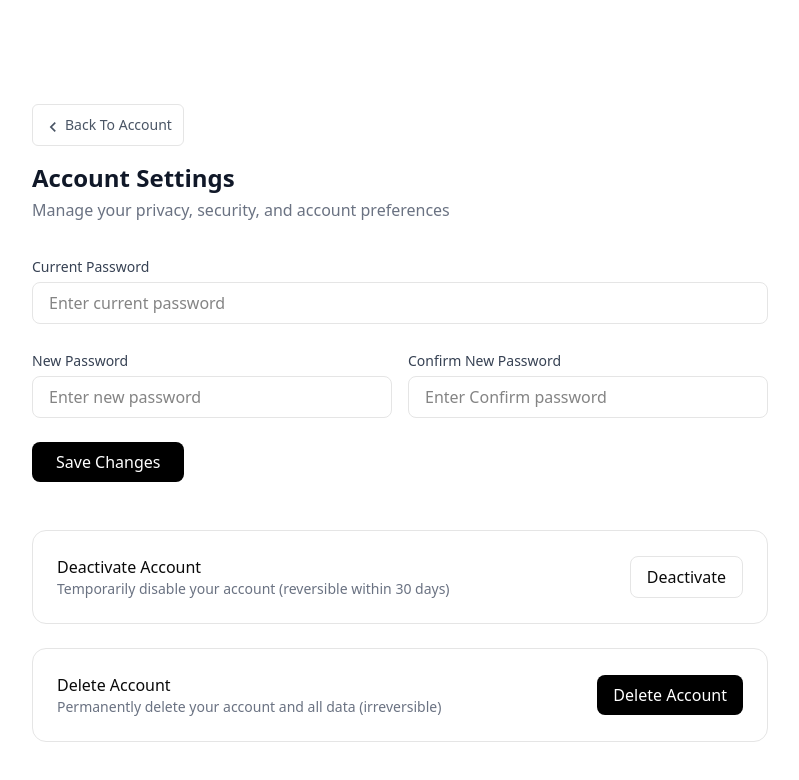
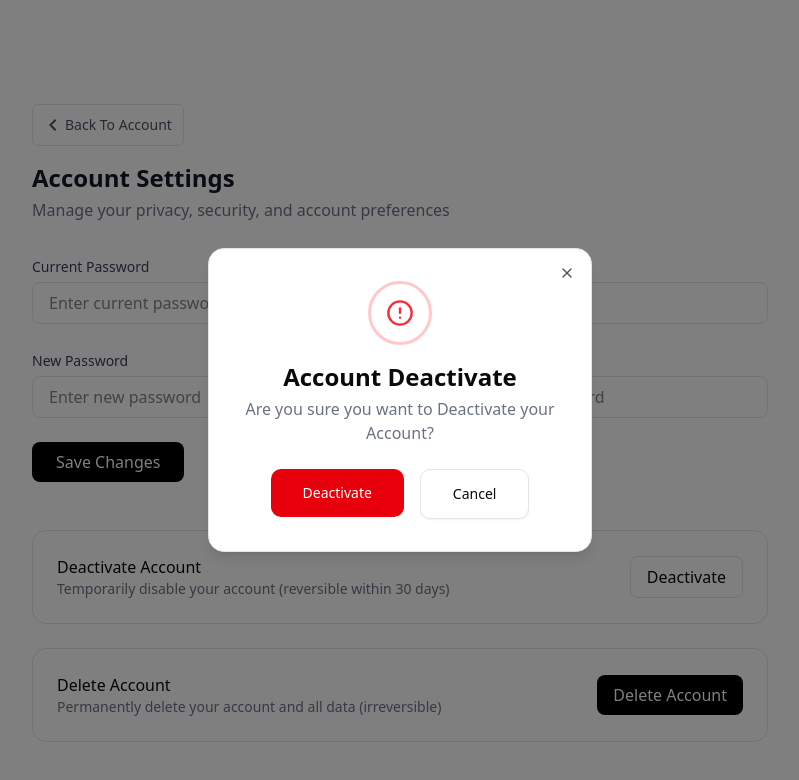
Before and after one commit to abedinalways/traec, a Next.js app: page /profile/account-setting in a window 1280 px wide. Both pictures are taken after a click on the button "Deactivate". Shown: the top 780 px of the page, without its empty margins (240-1039 px from the left). Built offline with nearby package versions, Linux system fonts and the light colour scheme.

Commit message:
added a reusable actions dialog

```diff
--- a/src/app/profile/account-setting/page.tsx
+++ b/src/app/profile/account-setting/page.tsx
@@ -1,7 +1,108 @@
+// import Link from "next/link";
+// import { MdKeyboardArrowLeft } from "react-icons/md";
+
+// export default function Page() {
+//   return (
+//     <div className="w-full max-w-3xl mx-auto px-4 py-10">
+//       {/* Back Button */}
+//       <Link
+//         href={"/profile"}
+//         className="flex items-center max-w-38 rounded-sm p-2 text-sm border text-gray-600 hover:text-black mb-4"
+//       >
+//         <MdKeyboardArrowLeft size={24} className="pt-1" />
+//         Back To Account
+//       </Link>
+
+//       {/* Page Title */}
+//       <h1 className="text-2xl font-semibold text-gray-900">Account Settings</h1>
+//       <p className="text-gray-500 mt-1 mb-8">
+//         Manage your privacy, security, and account preferences
+//       </p>
+
+//       {/* Change Password Form */}
+//       <form className="bg-white rounded-xl space-y-6">
+//         {/* Current Password */}
+//         <div>
+//           <label className="text-sm text-gray-700">Current Password</label>
+//           <input
+//             type="password"
+//             placeholder="Enter current password"
+//             className="mt-1 w-full rounded-md border px-4 py-2 focus:outline-none focus:ring-2 focus:ring-black/10"
+//           />
+//         </div>
+
+//         {/* New Password & Confirm Password */}
+//         <div className="grid grid-cols-1 md:grid-cols-2 gap-4">
+//           <div>
+//             <label className="text-sm text-gray-700">New Password</label>
+//             <input
+//               type="password"
+//               placeholder="Enter new password"
+//               className="mt-1 w-full rounded-md border px-4 py-2 focus:outline-none focus:ring-2 focus:ring-black/10"
+//             />
+//           </div>
+
+//           <div>
+//             <label className="text-sm text-gray-700">
+//               Confirm New Password
+//             </label>
+//             <input
+//               type="password"
+//               placeholder="Enter Confirm password"
+//               className="mt-1 w-full rounded-md border px-4 py-2 focus:outline-none focus:ring-2 focus:ring-black/10"
+//             />
+//           </div>
+//         </div>
+
+//         {/* Save Button */}
+//         <button className="bg-black text-white px-6 py-2 rounded-md hover:bg-black/90">
+//           Save Changes
+//         </button>
+//       </form>
+
+//       {/* Deactivate Account */}
+//       <div className="mt-12 border rounded-xl p-6 flex flex-col md:flex-row md:items-center md:justify-between gap-4">
+//         <div>
+//           <h3 className="font-medium">Deactivate Account</h3>
+//           <p className="text-gray-500 text-sm">
+//             Temporarily disable your account (reversible within 30 days)
+//           </p>
+//         </div>
+
+//         <button className="border rounded-md px-4 py-2 hover:bg-gray-50">
+//           Deactivate
+//         </button>
+//       </div>
+
+//       {/* Delete Account */}
+//       <div className="mt-6 border rounded-xl p-6 flex flex-col md:flex-row md:items-center md:justify-between gap-4">
+//         <div>
+//           <h3 className="font-medium">Delete Account</h3>
+//           <p className="text-gray-500 text-sm">
+//             Permanently delete your account and all data (irreversible)
+//           </p>
+//         </div>
+
+//         <button className="bg-black text-white rounded-md px-4 py-2 hover:bg-black/90">
+//           Delete Account
+//         </button>
+//       </div>
+//     </div>
+//   );
+// }
+
+"use client";
+
 import Link from "next/link";
+import { useState } from "react";
 import { MdKeyboardArrowLeft } from "react-icons/md";
+import { Trash2, CircleAlert } from "lucide-react";
+import { ActionDialog } from "@/components/reusable/ActionDialog";
 
 export default function Page() {
+  const [openDeactivate, setOpenDeactivate] = useState(false);
+  const [openDelete, setOpenDelete] = useState(false);
+
   return (
     <div className="w-full max-w-3xl mx-auto px-4 py-10">
       {/* Back Button */}
@@ -9,7 +110,7 @@ export default function Page() {
         href={"/profile"}
         className="flex items-center max-w-38 rounded-sm p-2 text-sm border text-gray-600 hover:text-black mb-4"
       >
-        <MdKeyboardArrowLeft size={24} className="pt-1" />
+        <MdKeyboardArrowLeft size={24} />
         Back To Account
       </Link>
 
@@ -48,19 +149,22 @@ export default function Page() {
             </label>
             <input
               type="password"
-              placeholder="Enter Confirm password"
+              placeholder="Enter confirm password"
               className="mt-1 w-full rounded-md border px-4 py-2 focus:outline-none focus:ring-2 focus:ring-black/10"
             />
           </div>
         </div>
 
         {/* Save Button */}
-        <button className="bg-black text-white px-6 py-2 rounded-md hover:bg-black/90">
+        <button
+          type="button"
+          className="bg-black text-white px-6 py-2 rounded-md hover:bg-black/90"
+        >
           Save Changes
         </button>
       </form>
 
-      {/* Deactivate Account */}
+      {/* Deactivate Account Section */}
       <div className="mt-12 border rounded-xl p-6 flex flex-col md:flex-row md:items-center md:justify-between gap-4">
         <div>
           <h3 className="font-medium">Deactivate Account</h3>
@@ -69,12 +173,15 @@ export default function Page() {
           </p>
         </div>
 
-        <button className="border rounded-md px-4 py-2 hover:bg-gray-50">
+        <button
+          onClick={() => setOpenDeactivate(true)}
+          className="border rounded-md cursor-pointer px-4 py-2 hover:bg-gray-50"
+        >
           Deactivate
         </button>
       </div>
 
-      {/* Delete Account */}
+      {/* Delete Account Section */}
       <div className="mt-6 border rounded-xl p-6 flex flex-col md:flex-row md:items-center md:justify-between gap-4">
         <div>
           <h3 className="font-medium">Delete Account</h3>
@@ -83,10 +190,39 @@ export default function Page() {
           </p>
         </div>
 
-        <button className="bg-black text-white rounded-md px-4 py-2 hover:bg-black/90">
+        <button
+          onClick={() => setOpenDelete(true)}
+          className="bg-black text-white cursor-pointer rounded-md px-4 py-2 hover:bg-black/90"
+        >
           Delete Account
         </button>
       </div>
+
+      {/* Reusable Deactivate Dialog */}
+      <ActionDialog
+        open={openDeactivate}
+        setOpen={setOpenDeactivate}
+        icon={<CircleAlert className="h-7 w-7 text-red-500" />}
+        title="Account Deactivate"
+        description="Are you sure you want to Deactivate your Account?"
+        confirmLabel="Deactivate"
+        onConfirm={() => {
+          console.log("Account deactivated");
+        }}
+      />
+
+      {/* Reusable Delete Dialog */}
+      <ActionDialog
+        open={openDelete}
+        setOpen={setOpenDelete}
+        icon={<Trash2 className="h-7 w-7 text-red-500" />}
+        title="Account Delete"
+        description="Are you sure you want to Delete your Account?"
+        confirmLabel="Delete"
+        onConfirm={() => {
+          console.log("Account deleted");
+        }}
+      />
     </div>
   );
 }
--- a/src/app/profile/edit-profile/page.tsx
+++ b/src/app/profile/edit-profile/page.tsx
@@ -10,7 +10,7 @@ export default function page() {
         href={"/profile"}
         className="flex items-center max-w-38 rounded-sm p-2 text-sm border  text-gray-600 hover:text-black mb-4"
       >
-        <MdKeyboardArrowLeft size={24} className="pt-1" />
+        <MdKeyboardArrowLeft size={24} />
         Back To Account
       </Link>
 
@@ -71,7 +71,7 @@ export default function page() {
         <div>
           <label className="text-sm text-gray-700">Bio</label>
           <textarea
-            rows="3"
+            rows={3}
             placeholder="e.g. Party enthusiast and mom who loves creating memorable celebrations for family and friends..."
             className="mt-1 w-full rounded-md border px-4 py-3 focus:outline-none focus:ring-2 focus:ring-black/10"
           ></textarea>
--- /dev/null
+++ b/src/components/reusable/ActionDialog.tsx
@@ -0,0 +1,63 @@
+"use client";
+
+import { Dialog, DialogContent, DialogFooter } from "@/components/ui/dialog";
+import { Button } from "@/components/ui/button";
+
+interface ActionDialogProps {
+  open: boolean;
+  setOpen: (value: boolean) => void;
+  icon: React.ReactNode;
+  title: string;
+  description: string;
+  confirmLabel: string;
+  cancelLabel?: string;
+  onConfirm?: () => void;
+}
+
+export function ActionDialog({
+  open,
+  setOpen,
+  icon,
+  title,
+  description,
+  confirmLabel,
+  cancelLabel = "Cancel",
+  onConfirm,
+}: ActionDialogProps) {
+  return (
+    <Dialog open={open} onOpenChange={setOpen}>
+      <DialogContent className="py-8 max-w-[384px]! rounded-2xl">
+        <div className="flex flex-col items-center text-center">
+          {/* Icon Holder */}
+          <div className="w-16 h-16 rounded-full border-3 border-red-200 flex items-center justify-center mb-4">
+            {icon}
+          </div>
+
+          <h2 className="text-xl md:text-2xl font-semibold mb-1">{title}</h2>
+
+          <p className="text-gray-500 text-[16px] mb-6">{description}</p>
+
+          <DialogFooter className="flex w-full justify-center! gap-4">
+            <Button
+              className="bg-red-600 hover:bg-red-700 cursor-pointer text-white px-8 py-6 rounded-lg"
+              onClick={() => {
+                onConfirm?.();
+                setOpen(false);
+              }}
+            >
+              {confirmLabel}
+            </Button>
+
+            <Button
+              variant="outline"
+              className="px-8 py-6 cursor-pointer rounded-lg"
+              onClick={() => setOpen(false)}
+            >
+              {cancelLabel}
+            </Button>
+          </DialogFooter>
+        </div>
+      </DialogContent>
+    </Dialog>
+  );
+}
```
